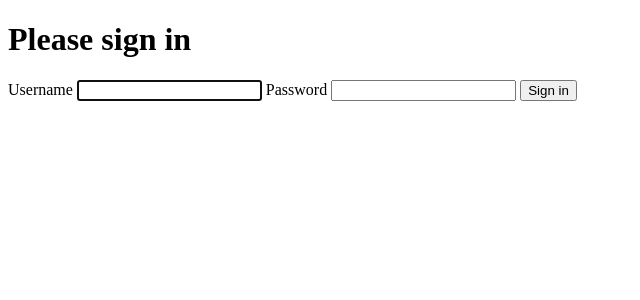
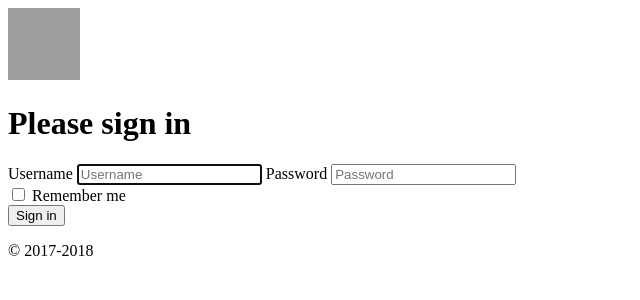
Before and after one commit to adrienroches-sensio/sfpack_2023_06_27, a Symfony app: template templates/security/login.html.twig in a window 1280 px wide. Shown: the top 300 px of the page, without its empty margins (0-640 px from the left). Run offline with Twig, Linux system fonts and the light colour scheme; the template is opened without the code that fills it, so the values that code supplies are empty; some libraries are stand-ins or nearby versions; grey boxes are pictures that could not be loaded.

Commit message:
[sfmaster/03-security] Add login button + template login + customize authenticator

```diff
--- a/src/Security/AppCustomLoginFormAuthenticator.php
+++ b/src/Security/AppCustomLoginFormAuthenticator.php
@@ -46,9 +46,7 @@ class AppCustomLoginFormAuthenticator extends AbstractLoginFormAuthenticator
             return new RedirectResponse($targetPath);
         }
 
-        // For example:
-        // return new RedirectResponse($this->urlGenerator->generate('some_route'));
-        throw new \Exception('TODO: provide a valid redirect inside '.__FILE__);
+        return new RedirectResponse($this->urlGenerator->generate('homepage'));
     }
 
     protected function getLoginUrl(Request $request): string
--- a/templates/base.html.twig
+++ b/templates/base.html.twig
@@ -14,7 +14,7 @@
 </head>
 <body>
 {% block body %}
-    <main class="container">
+    <main class="{% block mainClass ' '%}container">
         {% block navbar %}
             {{ render(controller('App\\Controller\\NavBarController::main')) }}
         {% endblock navbar %}
--- a/templates/navbar.html.twig
+++ b/templates/navbar.html.twig
@@ -16,5 +16,11 @@
                 {% endfor %}
             </ul>
         </div>
+        <div class="vr"></div>
+        {% if is_granted('IS_AUTHENTICATED') %}
+            <a href="{{ logout_path() }}" class="btn btn-primary">Logout ({{ app.user.username }})</a>
+        {% else %}
+            <a href="{{ path('app_login') }}" class="btn btn-primary">Login</a>
+        {% endif %}
     </div>
 </nav>
--- a/templates/security/login.html.twig
+++ b/templates/security/login.html.twig
@@ -2,41 +2,34 @@
 
 {% block title %}Log in!{% endblock %}
 
-{% block body %}
-<form method="post">
+{% block mainClass 'text-center ' %}
+{% block main %}
+    <form class="container form-signin" method="post">
         {% if error %}
             <div class="alert alert-danger">{{ error.messageKey|trans(error.messageData, 'security') }}</div>
         {% endif %}
 
         {% if app.user %}
             <div class="mb-3">
-            You are logged in as {{ app.user.userIdentifier }}, <a href="{{ path('app_logout') }}">Logout</a>
+                You are logged in as {{ app.user.userIdentifier }}, <a href="{{ logout_path() }}">Logout</a>
             </div>
         {% endif %}
 
+        <img class="mb-4" src="https://getbootstrap.com/docs/4.0/assets/brand/bootstrap-solid.svg" alt="" width="72" height="72">
         <h1 class="h3 mb-3 font-weight-normal">Please sign in</h1>
-    <label for="inputUsername">Username</label>
-    <input type="text" value="{{ last_username }}" name="username" id="inputUsername" class="form-control" autocomplete="username" required autofocus>
-    <label for="inputPassword">Password</label>
-    <input type="password" name="password" id="inputPassword" class="form-control" autocomplete="current-password" required>
-
+        <label for="inputUsername" class="sr-only">Username</label>
+        <input name="username" type="text" value="{{ last_username }}" id="inputUsername" class="form-control" placeholder="Username" required="required" autofocus="autofocus">
+        <label for="inputPassword" class="sr-only">Password</label>
+        <input name="password" type="password" id="inputPassword" class="form-control" autocomplete="current-password" placeholder="Password" required="">
+        <div class="checkbox mb-3">
+            <label>
+                <input type="checkbox" value="_remember_me"> Remember me
+            </label>
+        </div>
+        <button class="btn btn-lg btn-primary btn-block" type="submit">Sign in</button>
+        <p class="mt-5 mb-3 text-muted">© 2017-2018</p>
         <input type="hidden" name="_csrf_token"
                value="{{ csrf_token('authenticate') }}"
         >
-
-    {#
-        Uncomment this section and add a remember_me option below your firewall to activate remember me functionality.
-        See https://symfony.com/doc/current/security/remember_me.html
-
-        <div class="checkbox mb-3">
-            <label>
-                <input type="checkbox" name="_remember_me"> Remember me
-            </label>
-        </div>
-    #}
-
-    <button class="btn btn-lg btn-primary" type="submit">
-        Sign in
-    </button>
     </form>
 {% endblock %}
```
Lines whose indentation alone changed are shown as unchanged.
